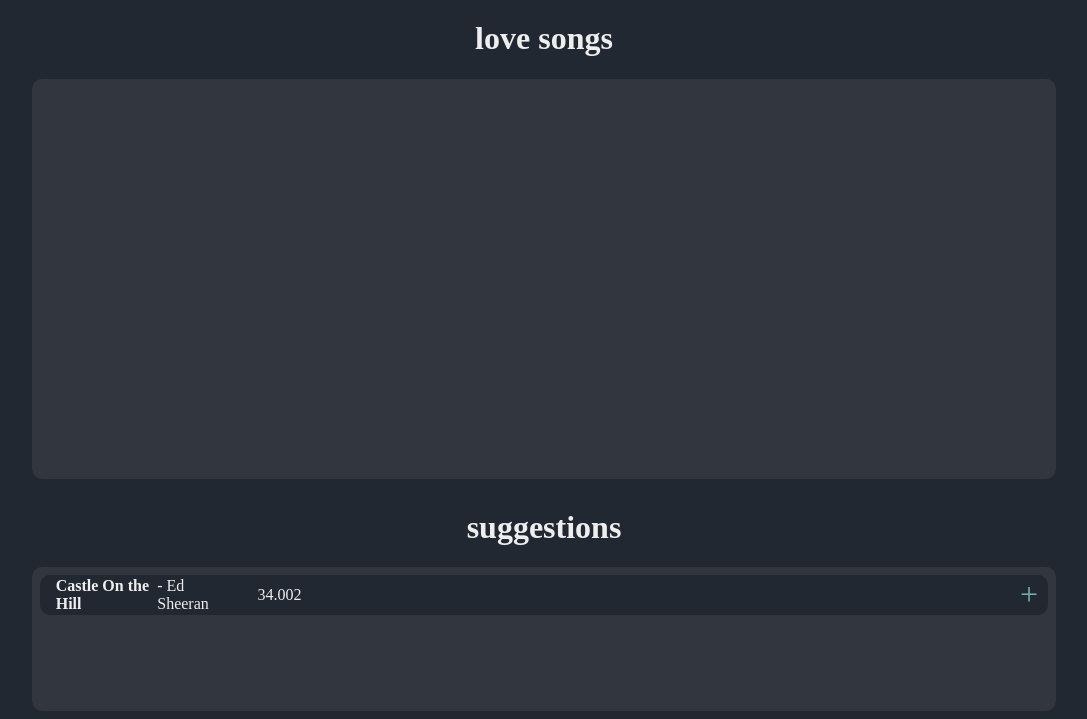
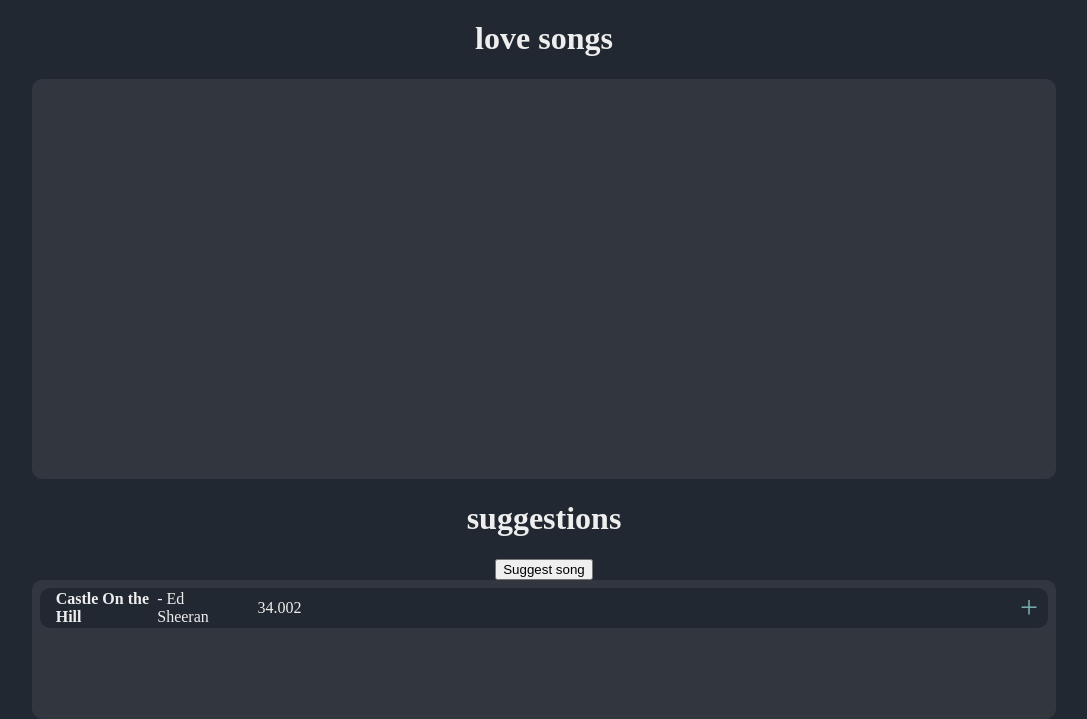
Before and after one commit to kirbs-btw/shuffle.ai, a Flask app: page / in a window 1280 px wide. Shown: the part 81-800 px from the top of the page, without its empty margins (96-1183 px from the left). Run offline with Flask 3, Linux system fonts and the light colour scheme; parts of the project's set-up code (start-up, migrations or seed data) failed here and were passed over.

Commit message:
song suggestion setup

```diff
--- a/app/routes.py
+++ b/app/routes.py
@@ -55,8 +55,6 @@ def remove_song():
     input = data['song_id']
     playlist_ids.remove(input)
 
-    print(playlist_ids)
-
     return {"msg": "done"}
 
 @main.post('/add_song_to_playlist')
@@ -67,16 +65,11 @@ def add_song_to_playlist():
     id_list = [id]
     resp = DB_HANDLER.getDataFromIdList(id_list)
 
-    print(playlist_ids)
-    print("-------------------------------------")
-
     return {
         "track_name": resp["track_name"].iloc[0],
         "track_artist": resp["track_artist"].iloc[0],
         "track_id": resp["track_id"].iloc[0]
     }
-
-
 
 @main.post('/playerlist_suggestions')
 def get_songs_from_playlist():
--- a/app/static/js/main.js
+++ b/app/static/js/main.js
@@ -30,29 +30,62 @@ document.getElementById('search-input').addEventListener('input', function(event
     sendInput(event.target.value);
 });
 
-// add song to playlist visually
-function addSong(title, artist, song_id) {
-    var songHTML = `<div class="song-container" id="${song_id}"> <div class="start-song-div">  <p class="start-song-section"><b>${title}</b>- ${artist}</p> </div> <div class="middle-song-div"> <p class="middle-song-section">34.002</p> </div> <div class="end-song-div"> <button class="end-song-section add-song-button" value="${song_id}" onclick="removeSong(this.value)">-</button> </div> </div>`;
+function addSongToPlaylistDiv(title, artist, song_id) {
+    var songHTML = `<div class="song-container" id="${song_id}">
+                        <div class="start-song-div">
+                                <p class="start-song-section"><b>${title}</b>- ${artist}</p>
+                        </div>
+                        <div class="middle-song-div">
+                            <p class="middle-song-section">34.002</p>
+                        </div>
+                        <div class="end-song-div">
+                            <button class="end-song-section add-song-button" value="${song_id}" onclick="removeSong(this.value)">-</button>
+                        </div>
+                    </div>`;
     document.getElementById("playlist-div-id").innerHTML += songHTML;
 }
 
-function removeSongFromDiv(song_id) {
-    document.getElementById(song_id).remove();
+function addSongToSuggestionDiv(title, artist, song_id) {
+    var songHTML = `<div class="song-container" id="${song_id}">
+                        <div class="start-song-div">
+                            <p class="start-song-section"><b>${title} </b> - ${artist}</p>
+                        </div>
+                        <div class="middle-song-div">
+                            <p class="middle-song-section">placholder</p>
+                        </div>
+                        <div class="end-song-div"><button class="end-song-section add-song-button" value="${song_id}" onclick="addSong(value)">+</button></div>
+                    </div>`
+    document.getElementById("suggestion-container-songs").innerHTML += songHTML;
+}
+
+function addSong(id) {
+    addSongFromId(id);
+    removeElementById(id);
+}
+
+function doSuggestion() {
+
 }
 
 function addSongFromInput() {
+    // gettting the id - not nice
     var strInput = document.getElementById("search-input").value;
     console.log(strInput);
-    var the_song_id = strInput.slice(-36);
+    var song_id = strInput.slice(-36);
 
+    addSongFromId(song_id);
+}
+
+function addSongFromId(song_id) {
     // adding the entry to the playlist div and the list in python api
+
     fetch('/add_song_to_playlist', {
             method: 'POST',
             headers: {
                 'Content-Type': 'application/json'
             },
             body: JSON.stringify({
-                song_id: the_song_id
+                song_id: song_id
             })
         })
         .then(response => response.json())
@@ -60,10 +93,8 @@ function addSongFromInput() {
             track_name = data.track_name;
             track_artist = data.track_artist;
             track_id = data.track_id;
-            // adding song to playlist div
-            addSong(track_name, track_artist, track_id);
+            addSongToPlaylistDiv(track_name, track_artist, track_id);
         });
-
 }
 
 function removeSong(the_song_id) {
@@ -79,7 +110,11 @@ function removeSong(the_song_id) {
         .then(response => response.json())
         .then(data => {
             // remove the song from the ui
-            removeSongFromDiv(the_song_id);
+            removeElementById(the_song_id);
         });
+}
 
+// util
+function removeElementById(song_id) {
+    document.getElementById(song_id).remove();
 }
--- a/app/templates/index.html
+++ b/app/templates/index.html
@@ -24,37 +24,25 @@
         <!-- list of the songs added to the playlist -->
         <div class="playlist-container" id="playlist-div-id">
             <!-- playlist item-->
-            <!--<div class="song-container">
-                <div class="start-song-div">
-                    <p class="start-song-section"><b>Perfect</b>- Ed Sheeran</p>
-                </div>
-                <div class="middle-song-div">
-                    <p class="middle-song-section">34.002</p>
-                </div>
-                <div class="end-song-div">
-                    <button class="end-song-section add-song-button">-</button>
-                </div>
-            </div> -->
-            <!-- splitting the song sections in 3 parts to have an even spacing -->
         </div>
     </div>
     <div class="suggestions-section">
         <h1 id="playlist_title">suggestions</h1>
-        <div class="suggestion-container">
-            <div class="song-container">
+        <button class="search-button" onclick="doSuggestion()"> Suggest song</button>
+        <div class="suggestion-container" id="suggestion-container-songs">
+            <div class="song-container" id="3329fab5-62a1-40ef-ad7f-d5b4faf217bd">
                 <div class="start-song-div">
                     <p class="start-song-section"><b>Castle On the Hill </b> - Ed Sheeran</p>
                 </div>
                 <div class="middle-song-div">
                     <p class="middle-song-section">34.002</p>
                 </div>
-                <div class="end-song-div"><button class="end-song-section add-song-button">+</button></div>
+                <div class="end-song-div"><button class="end-song-section add-song-button" value="3329fab5-62a1-40ef-ad7f-d5b4faf217bd" onclick="addSongSuggestion(value)">+</button></div>
             </div>
         </div>
         <!-- list of the songs suggestions-->
     </div>
 </body>
-
 <script src="{{ url_for('static', filename='js/main.js') }}"></script>
 
 </html>
```
